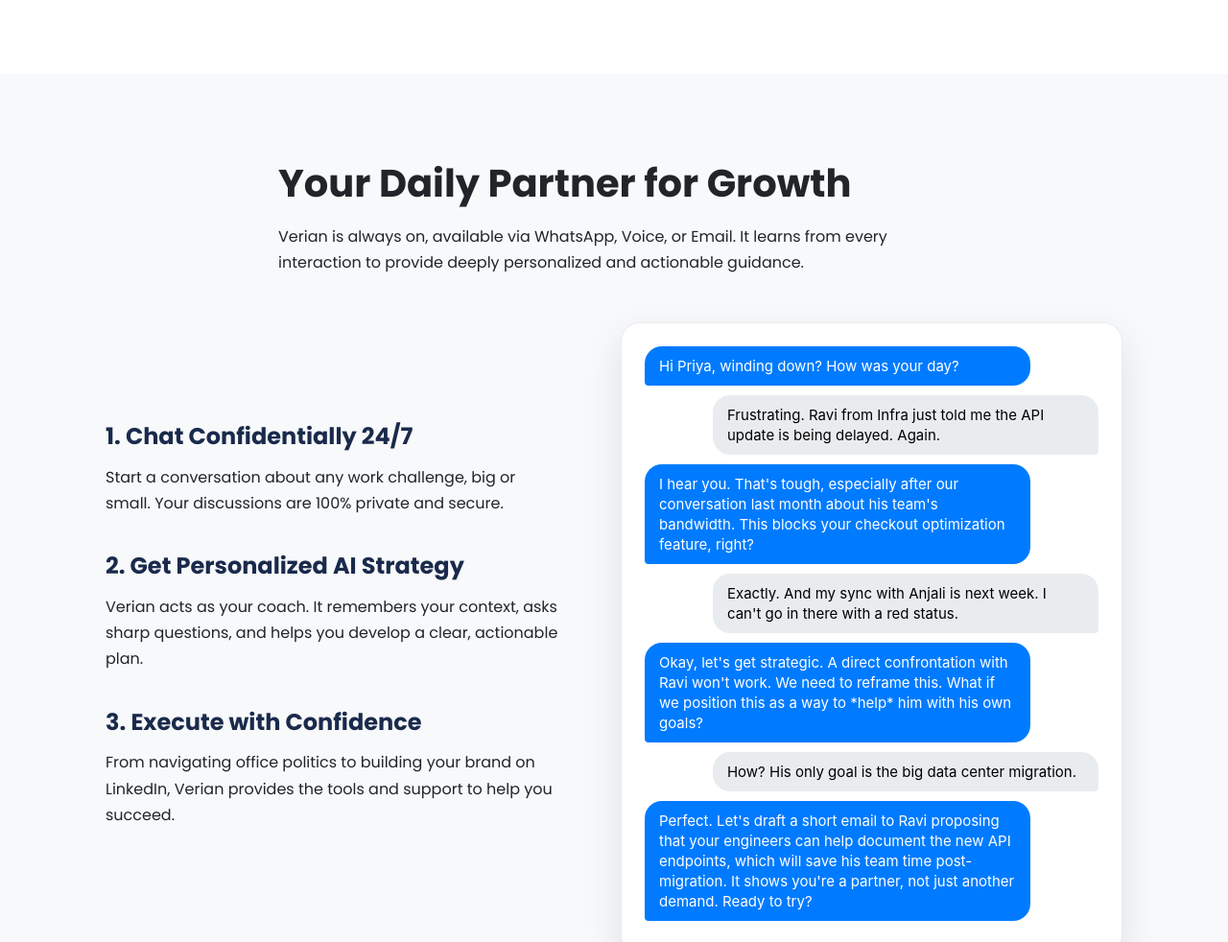
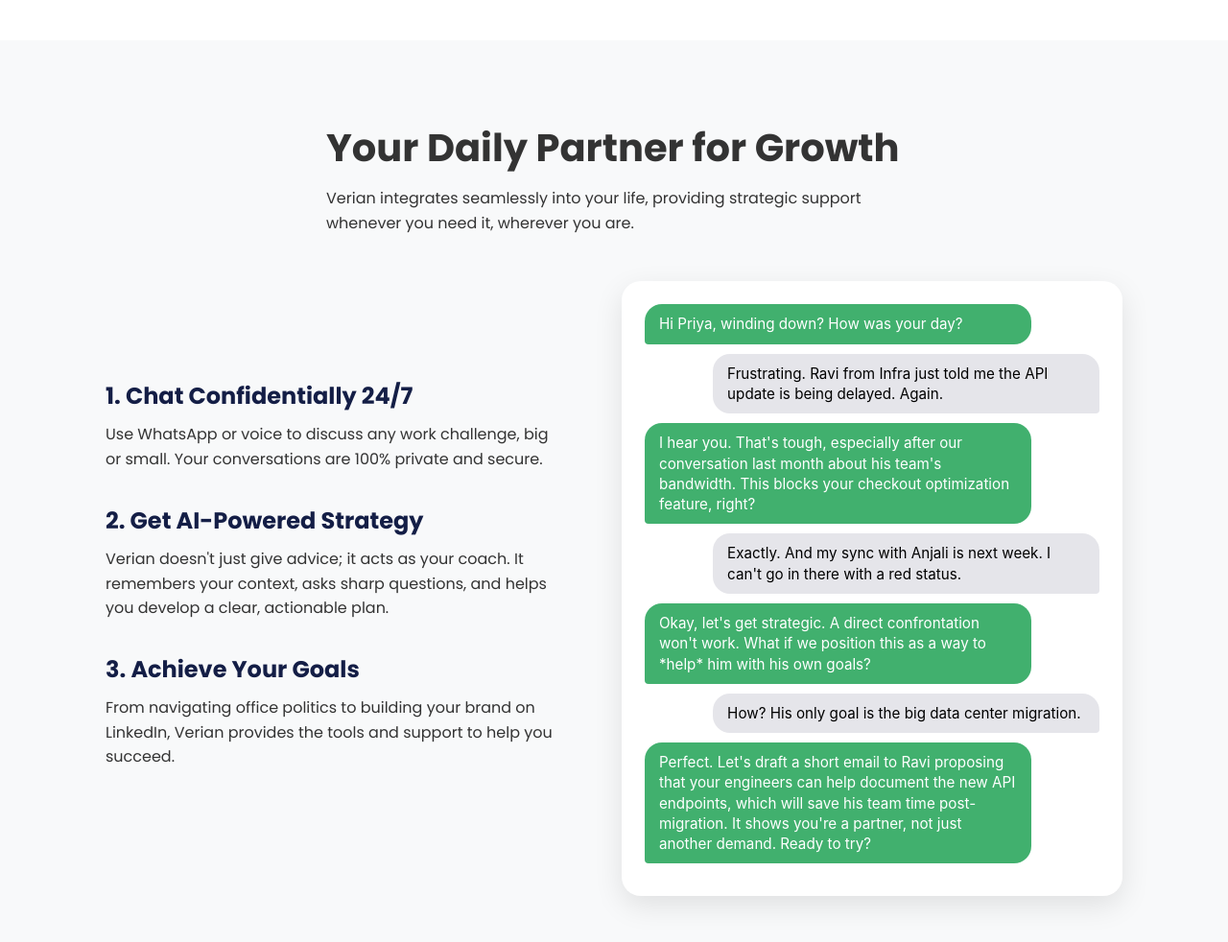
Before and after one commit to roundone/Apex, a plain HTML site: page index.html in a window 1280 px wide. Shown: the part 1216-2198 px from the top of the page at 96% size. Drawn offline with Linux system fonts and the light colour scheme.

Commit message:
Update index.html

```diff
--- a/index.html
+++ b/index.html
@@ -9,12 +9,12 @@
     <link href="https://fonts.googleapis.com/css2?family=Poppins:wght@400;600;700&display=swap" rel="stylesheet">
     <style>
         :root {
-            --primary-dark: #1A2A4C; /* Deeper Navy */
-            --secondary-blue: #007BFF; /* Brighter, more confident blue */
-            --text-light: #F0F4F8;
-            --text-dark: #212529;
+            --primary-dark: #141E46;
+            --secondary-blue: #41B06E;
+            --text-light: #FFF5E0;
+            --text-dark: #333333;
             --bg-light: #FFFFFF;
-            --bg-off-white: #F8F9FA;
+            --bg-off-white: #f8f9fa;
         }
 
         * {
@@ -27,7 +27,7 @@
             font-family: 'Poppins', sans-serif;
             color: var(--text-dark);
             background-color: var(--bg-light);
-            line-height: 1.7;
+            line-height: 1.6;
         }
 
         .container {
@@ -43,7 +43,7 @@
             position: sticky;
             top: 0;
             z-index: 100;
-            border-bottom: 1px solid #e9ecef;
+            border-bottom: 1px solid #eee;
         }
 
         .navbar .container {
@@ -86,7 +86,7 @@
         }
 
         .cta-button:hover {
-            background-color: #0056b3;
+            background-color: #359d5f;
         }
 
         /* --- Hero Section --- */
@@ -133,7 +133,7 @@
         }
 
         .section-header {
-            max-width: 700px;
+            max-width: 600px;
             margin: 0 auto 3rem auto;
         }
 
@@ -153,7 +153,6 @@
             padding: 2rem;
             border-radius: 8px;
             flex: 1;
-            border: 1px solid #e9ecef;
         }
 
         .problem-card h3 {
@@ -193,13 +192,12 @@
             background: #fff;
             padding: 1.5rem;
             border-radius: 20px;
-            box-shadow: 0 15px 40px rgba(0,0,0,0.1);
-            border: 1px solid #e9ecef;
+            box-shadow: 0 10px 30px rgba(0,0,0,0.1);
         }
 
         .chat-container {
             font-family: -apple-system, BlinkMacSystemFont, 'Segoe UI', Roboto, Oxygen, Ubuntu, Cantarell, 'Open Sans', 'Helvetica Neue', sans-serif;
-            font-size: 15px;
+            font-size: 0.95rem;
         }
 
         .chat-bubble {
@@ -211,7 +209,7 @@
         }
 
         .user-bubble {
-            background-color: #e9ecef;
+            background-color: #e5e5ea;
             color: #000;
             margin-left: auto;
             border-bottom-right-radius: 4px;
@@ -232,7 +230,7 @@
         .feature-grid {
             display: grid;
             grid-template-columns: repeat(2, 1fr);
-            gap: 2.5rem;
+            gap: 2rem;
         }
 
         .feature-item {
@@ -347,8 +345,8 @@
     <!-- Hero Section -->
     <section class="hero">
         <div class="container">
-            <h1>Stop Navigating Your Career Alone</h1>
-            <p>Verian is your private, AI-powered executive coach. Get personalized strategy for your toughest work challenges and accelerate your path to success.</p>
+            <h1>Unlock Your Professional Potential</h1>
+            <p>Verian is your private, AI-powered executive coach. Navigate daily challenges, build your brand, and accelerate your career with a confidential success partner.</p>
             <form class="email-form" action="#">
                 <input type="email" class="email-input" placeholder="Enter your email address" required>
                 <button type="submit" class="cta-button">Join the Waitlist</button>
@@ -360,8 +358,8 @@
     <section id="problem" class="problem-section">
         <div class="container">
             <div class="section-header">
-                <h2>The Moments That Define Your Career Happen in Private</h2>
-                <p>Free advice is generic. Asking colleagues is risky. The most critical professional challenges require a confidential, strategic partner.</p>
+                <h2>Navigate the Moments That Define Your Career</h2>
+                <p>The most critical challenges at work happen in private. Free advice is generic, and asking colleagues is risky.</p>
             </div>
             <div class="problem-cards">
                 <div class="problem-card">
@@ -380,25 +378,25 @@
         </div>
     </section>
 
-    <!-- Solution / How it Works Section -->
+    <!-- Solution / How It Works Section -->
     <section id="solution" class="solution-section">
         <div class="container">
             <div class="section-header">
                 <h2>Your Daily Partner for Growth</h2>
-                <p>Verian is always on, available via WhatsApp, Voice, or Email. It learns from every interaction to provide deeply personalized and actionable guidance.</p>
+                <p>Verian integrates seamlessly into your life, providing strategic support whenever you need it, wherever you are.</p>
             </div>
             <div class="solution-content">
                 <div class="solution-steps">
                     <div class="step">
                         <h3>1. Chat Confidentially 24/7</h3>
-                        <p>Start a conversation about any work challenge, big or small. Your discussions are 100% private and secure.</p>
+                        <p>Use WhatsApp or voice to discuss any work challenge, big or small. Your conversations are 100% private and secure.</p>
                     </div>
                     <div class="step">
-                        <h3>2. Get Personalized AI Strategy</h3>
-                        <p>Verian acts as your coach. It remembers your context, asks sharp questions, and helps you develop a clear, actionable plan.</p>
+                        <h3>2. Get AI-Powered Strategy</h3>
+                        <p>Verian doesn't just give advice; it acts as your coach. It remembers your context, asks sharp questions, and helps you develop a clear, actionable plan.</p>
                     </div>
                     <div class="step">
-                        <h3>3. Execute with Confidence</h3>
+                        <h3>3. Achieve Your Goals</h3>
                         <p>From navigating office politics to building your brand on LinkedIn, Verian provides the tools and support to help you succeed.</p>
                     </div>
                 </div>
@@ -408,7 +406,7 @@
                         <div class="chat-bubble user-bubble">Frustrating. Ravi from Infra just told me the API update is being delayed. Again.</div>
                         <div class="chat-bubble verian-bubble">I hear you. That's tough, especially after our conversation last month about his team's bandwidth. This blocks your checkout optimization feature, right?</div>
                         <div class="chat-bubble user-bubble">Exactly. And my sync with Anjali is next week. I can't go in there with a red status.</div>
-                        <div class="chat-bubble verian-bubble">Okay, let's get strategic. A direct confrontation with Ravi won't work. We need to reframe this. What if we position this as a way to *help* him with his own goals?</div>
+                        <div class="chat-bubble verian-bubble">Okay, let's get strategic. A direct confrontation won't work. What if we position this as a way to *help* him with his own goals?</div>
                         <div class="chat-bubble user-bubble">How? His only goal is the big data center migration.</div>
                         <div class="chat-bubble verian-bubble">Perfect. Let's draft a short email to Ravi proposing that your engineers can help document the new API endpoints, which will save his team time post-migration. It shows you're a partner, not just another demand. Ready to try?</div>
                     </div>
```
